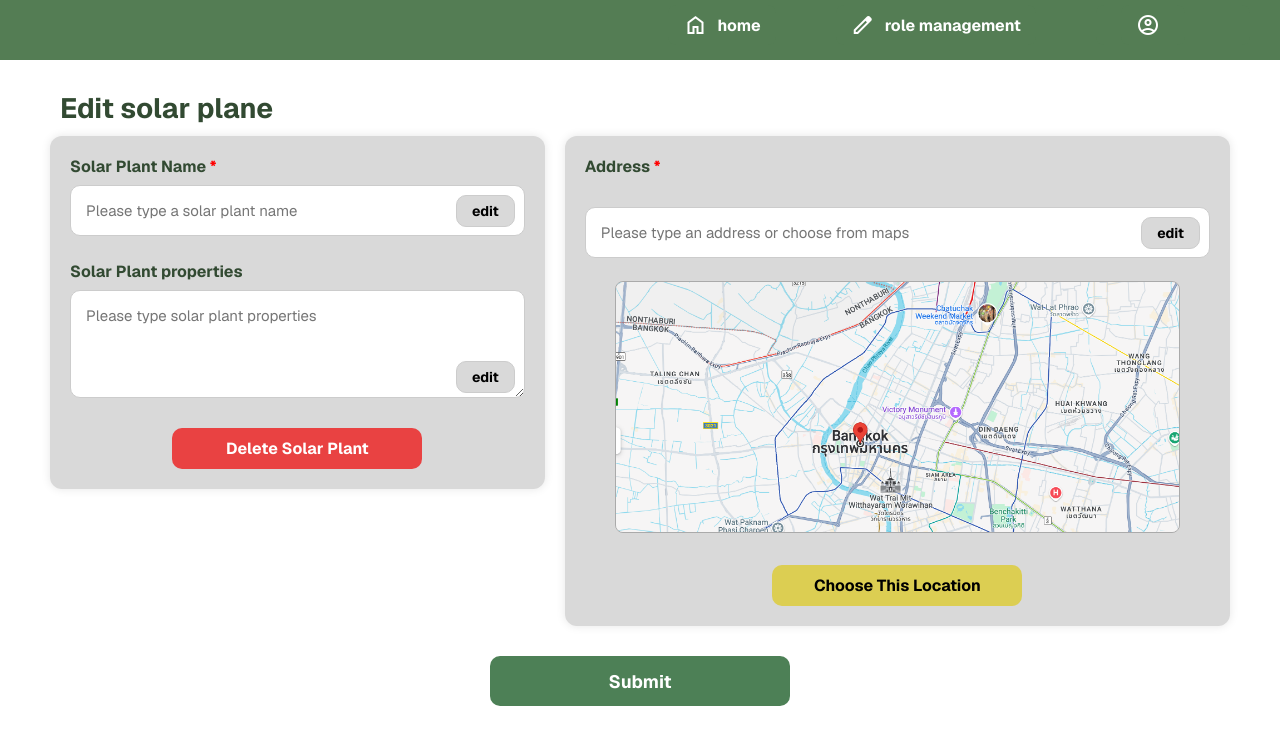
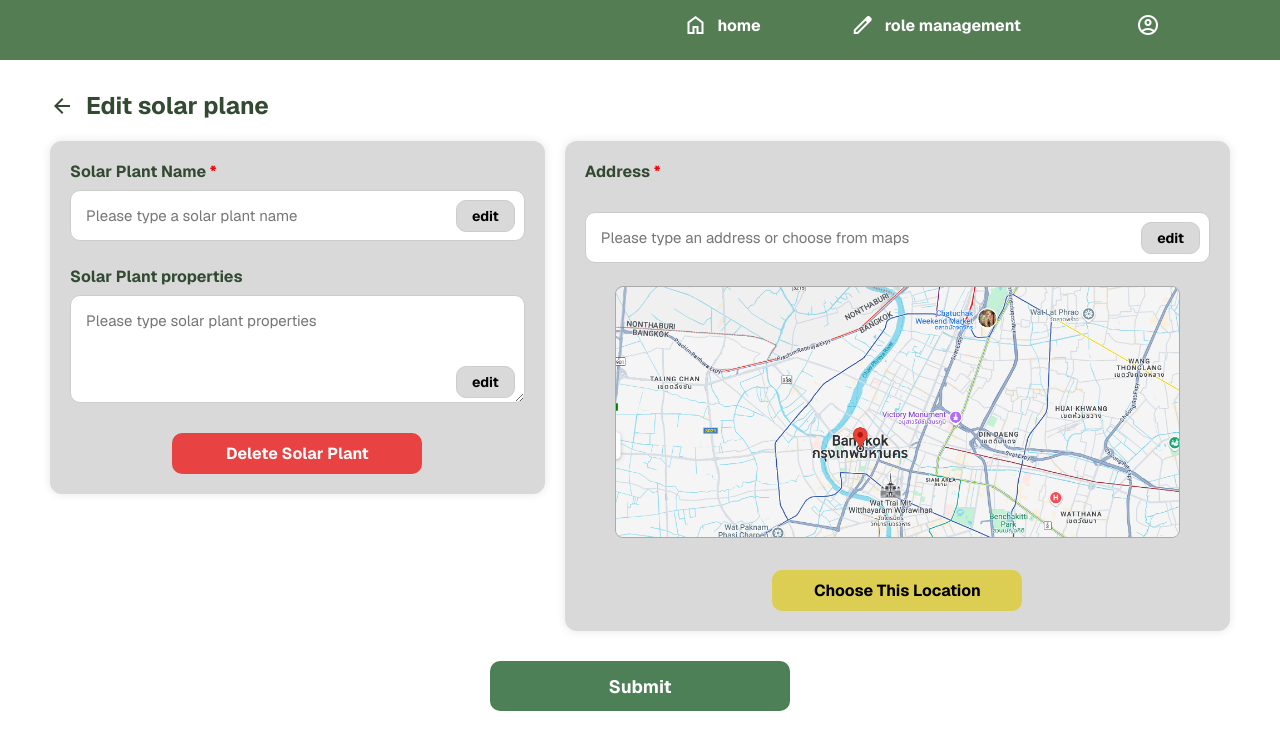
Before and after one commit to 6510615096/solarsystem, a Django app: page /editsolar/ in a window 1280 px wide. Shown: the top 750 px of the page. Run offline with Django 5.2, Linux system fonts and the light colour scheme.

Commit message:
edit icon editsolar ui

```diff
--- a/solarapp/templates/editsolar.html
+++ b/solarapp/templates/editsolar.html
@@ -30,8 +30,11 @@
                 </a>
             </button>
         </div>
+        <div class="header-row">
+            <span class="material-symbols-outlined back-arrow">arrow_back</span>
+            Edit solar plane
+        </div>
 
-        <h2 class="header">Edit solar plane</h2>
 
         <form>
             <div class="form-map-group">
--- a/static/css/editsolar.css
+++ b/static/css/editsolar.css
@@ -58,6 +58,7 @@ body {
     justify-content: space-between;
     gap: 20px;
     margin: 0 50px;
+    margin-top: 20px;
 }
 
 .form-group-container {
@@ -217,3 +218,19 @@ textarea {
     bottom: 10px;
     transform: none;
   }
+  .header-row {
+    display: flex;
+    align-items: center;
+    gap: 12px;
+    margin: 30px 50px 0 50px;
+    font-size: 24px;
+    font-weight: bold;
+    color: #324A32;
+}
+
+.back-arrow {
+    font-family: 'Material Symbols Outlined';
+    font-size: 36px;
+    color: #324A32;
+    cursor: pointer;
+}
```
